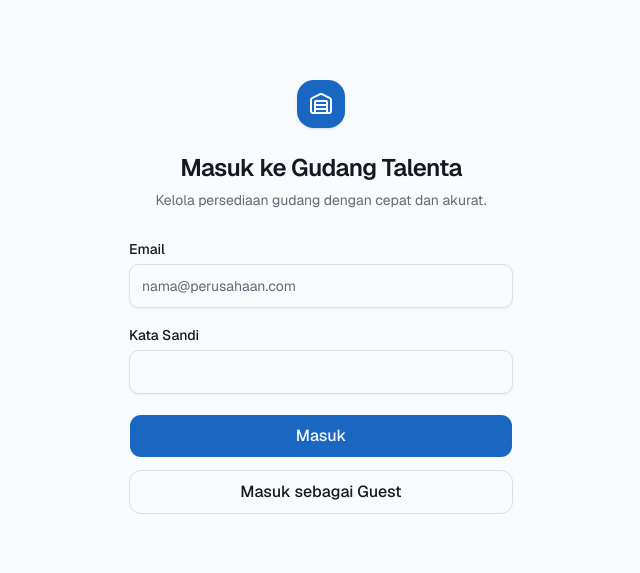
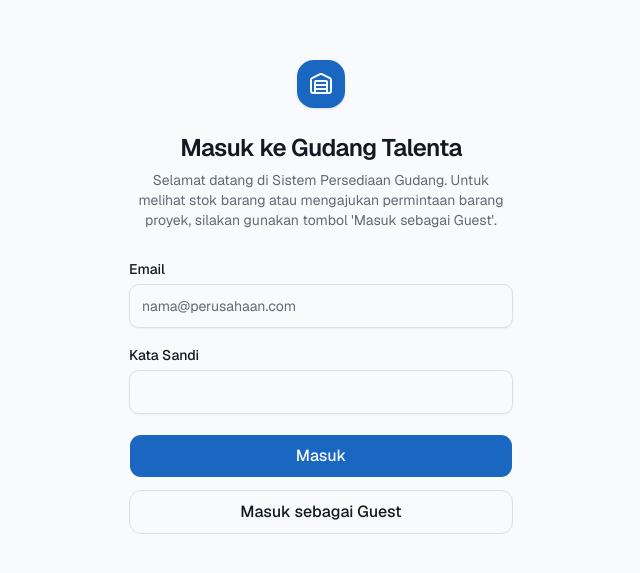
Before and after one commit to Hanspyyyy/gudangtalenta, a Next.js app in the folder guest-login-system/inventory-management-system/: page /auth/login in a window 1280 px wide. Shown: the part 103-676 px from the top of the page, without its empty margins (319-959 px from the left). Built offline with nearby package versions, Linux system fonts and the light colour scheme.

Commit message:
Update page.tsx

```diff
--- a/guest-login-system/inventory-management-system/app/auth/login/page.tsx
+++ b/guest-login-system/inventory-management-system/app/auth/login/page.tsx
@@ -48,7 +48,7 @@ export default function LoginPage() {
               Masuk ke Gudang Talenta
             </h1>
             <p className="text-sm text-muted-foreground text-pretty">
-              Kelola persediaan gudang dengan cepat dan akurat.
+              Selamat datang di Sistem Persediaan Gudang. Untuk melihat stok barang atau mengajukan permintaan barang proyek, silakan gunakan tombol 'Masuk sebagai Guest'.
             </p>
           </div>
         </div>
```
